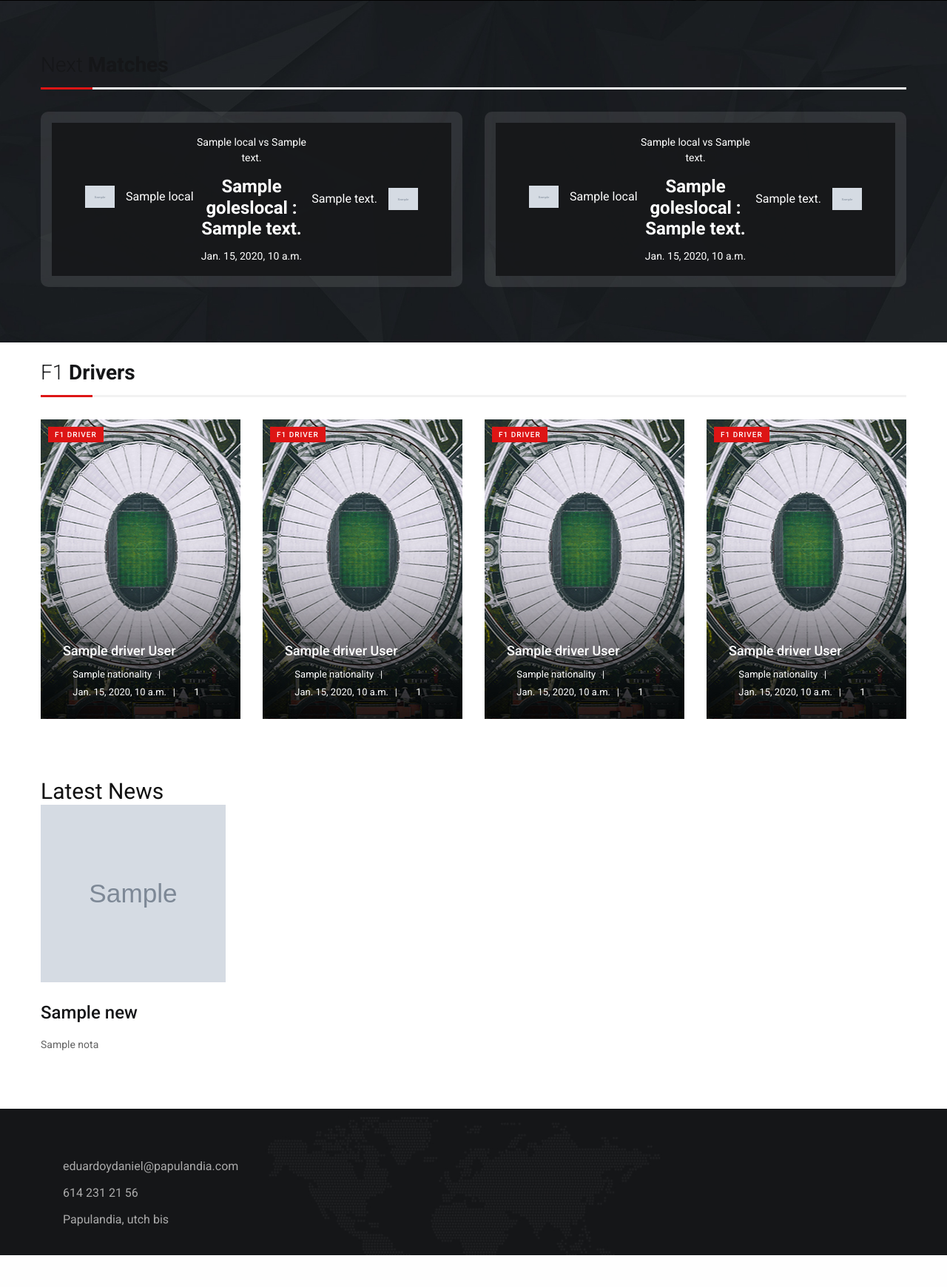
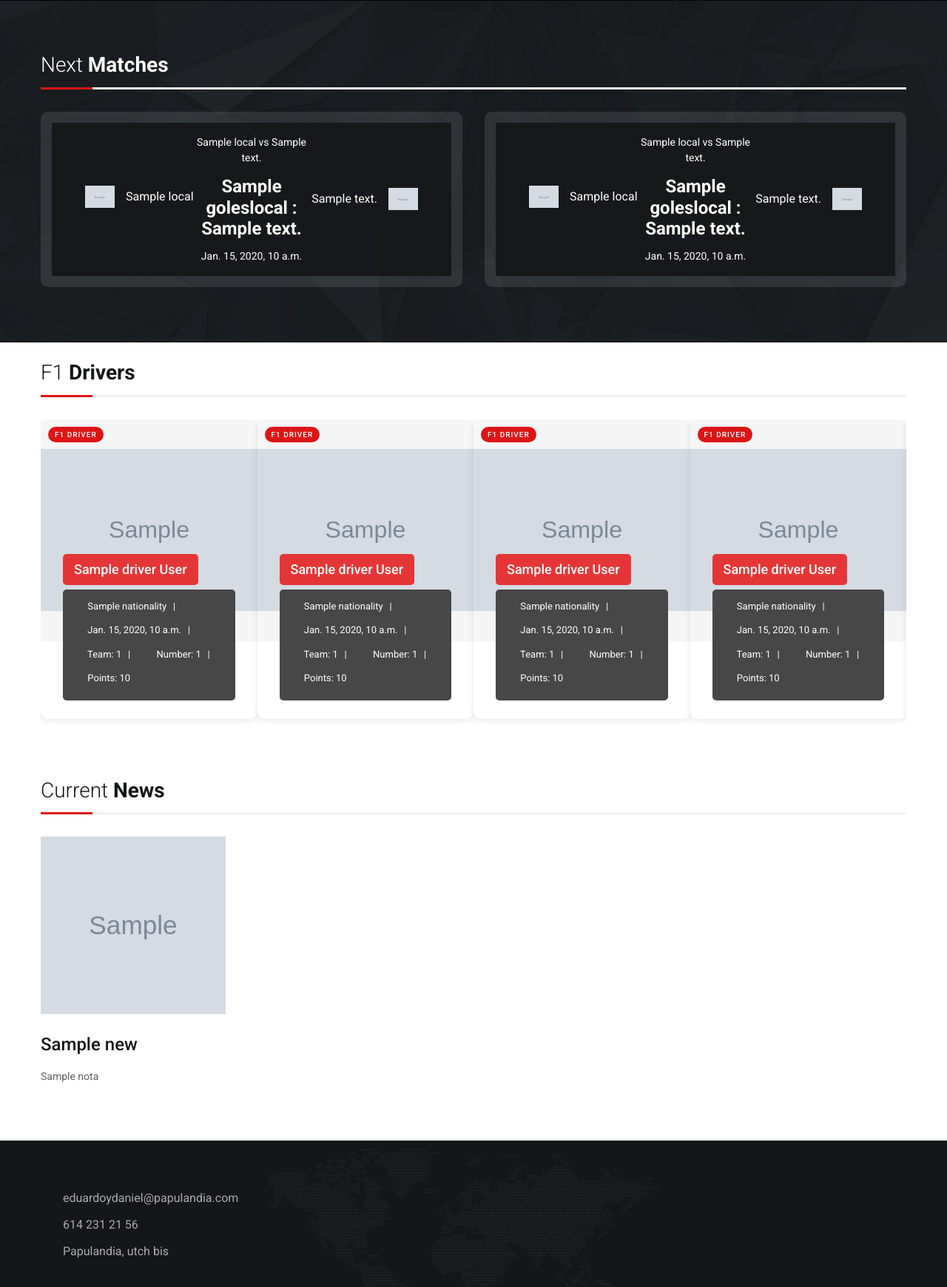
Before and after one commit to eduarell-cmd/Apimashup, a Django app: template mashup/templates/index.html in a window 1280 px wide. Shown: the part 819-2559 px from the top of the page at 74% size. Before the commit the page ends 2516 px from the top, so only its background shows below. Run offline with Django 5.2, Linux system fonts and the light colour scheme; the template is opened without the code that fills it: most values are stand-ins (such as "Sample title", 1, 10 or a date in 2020); grey boxes marked "Sample" are stand-in pictures; some libraries are stand-ins or nearby versions; some web fonts are replaced.

Commit message:
Arreglos menores

```diff
--- a/mashup/templates/index.html
+++ b/mashup/templates/index.html
@@ -48,6 +48,67 @@
             width: 60px;
             height: 60px;
             object-fit: contain;
+        }
+        .match-section .section-title h3 {
+            color: #ffffff;
+        }
+        .match-section .section-title span {
+            color: #ffffff;
+        }
+        /* Estilos para las tarjetas de conductores */
+        .soccer-item {
+            background: #ffffff;
+            border-radius: 10px;
+            overflow: hidden;
+            box-shadow: 0 2px 10px rgba(0,0,0,0.1);
+            transition: transform 0.3s ease;
+            position: relative;
+        }
+        .soccer-item:hover {
+            transform: translateY(-5px);
+        }
+        .si-pic {
+            position: relative;
+            overflow: hidden;
+        }
+        .si-text {
+            padding: 20px;
+        }
+        .si-tag {
+            position: absolute;
+            top: 15px;
+            left: 15px;
+            padding: 5px 15px;
+            background: #e53637;
+            color: #ffffff;
+            border-radius: 20px;
+            font-size: 12px;
+            z-index: 1;
+        }
+        .si-text h5 {
+            margin-bottom: 15px;
+            background: #e53637;
+            display: inline-block;
+            padding: 8px 15px;
+            border-radius: 5px;
+        }
+        .si-text h5 a {
+            color: #ffffff;
+            text-decoration: none;
+            font-weight: 600;
+        }
+        .si-text ul {
+            list-style: none;
+            padding: 0;
+            margin: 0;
+        }
+        .si-text ul li {
+            margin-bottom: 10px;
+            color: #666666;
+        }
+        .si-text ul li i {
+            color: #e53637;
+            margin-right: 10px;
         }
     </style>
 </head>
@@ -197,18 +258,46 @@
                 </div>
             </div>
             <div class="row">
+                <div class="col-lg-12">
                     <div class="video-slider owl-carousel">
                         {% if drivers %}
                         {% for driver in drivers %}
-                    <div class="col-lg-3">
-                        <div class="soccer-item set-bg" data-setbg="{% static 'img/soccer/soccer-1.jpg' %}">
+                        <div class="item">
+                            <div class="soccer-item">
                                 <div class="si-tag">F1 Driver</div>
+                                <div class="si-pic">
+                                    {% if driver.image_url %}
+                                        <img
+                                            src="{{ driver.image_url }}"
+                                            alt="{{ driver.name }} {{ driver.surname }}"
+                                            style="width: 100%; height: 300px; object-fit: contain; background-color: #f5f5f5;"
+                                            onerror="this.style.display='none'; this.nextElementSibling.style.display='flex';"
+                                        >
+                                        <div class="no-image-container" style="width: 100%; height: 300px; background-color: #f5f5f5; display: none; align-items: center; justify-content: center; text-align: center; padding: 20px;">
+                                            <div>
+                                                <i class="fa fa-user-circle" style="font-size: 64px; color: #e53637; margin-bottom: 15px; display: block;"></i>
+                                                <p style="color: #666666; margin: 0;">Imagen no disponible para</p>
+                                                <p style="color: #e53637; font-weight: bold; margin: 5px 0;">{{ driver.name }} {{ driver.surname }}</p>
+                                            </div>
+                                        </div>
+                                    {% else %}
+                                        <div class="no-image-container" style="width: 100%; height: 300px; background-color: #f5f5f5; display: flex; align-items: center; justify-content: center; text-align: center; padding: 20px;">
+                                            <div>
+                                                <i class="fa fa-user-circle" style="font-size: 64px; color: #e53637; margin-bottom: 15px; display: block;"></i>
+                                                <p style="color: #666666; margin: 0;">Imagen no disponible para</p>
+                                                <p style="color: #e53637; font-weight: bold; margin: 5px 0;">{{ driver.name }} {{ driver.surname }}</p>
+                                            </div>
+                                        </div>
+                                    {% endif %}
+                                </div>
                                 <div class="si-text">
                                     <h5><a href="{{driver.url}}">{{driver.name}} {{driver.surname}}</a></h5>
-                                <ul>
-                                    <li><i class="fa fa-calendar"></i> {{ driver.nationality }}</li>
-                                    <li><i class="fa fa-edit"></i> {{ driver.birthday }}</li>
-                                    <li><i class="fa fa-car"></i> {{ driver.teamId }}</li>
+                                    <ul style="background: #474747; padding: 10px; border-radius: 5px;">
+                                        <li><i class="fa fa-flag"></i> {{ driver.nationality }}</li>
+                                        <li><i class="fa fa-calendar"></i> {{ driver.birthday }}</li>
+                                        <li><i class="fa fa-car"></i> Team: {{ driver.teamId }}</li>
+                                        <li><i class="fa fa-trophy"></i> Number: {{ driver.number }}</li>
+                                        <li><i class="fa fa-star"></i> Points: {{ driver.points }}</li>
                                     </ul>
                                 </div>
                             </div>
@@ -220,6 +309,7 @@
                     </div>
                 </div>
             </div>
+        </div>
     </section>
     <!-- Video Section End -->
 
@@ -227,7 +317,10 @@
         <div class="container">
             <div class="row">
                 <div class="col-lg-12">
-                        <h3>Latest <span>News</span></h3>
+
+                        <div class="section-title">
+                            <h3>Current <span>News</span></h3>
+                        </div>
                     <div class="row">
                         {% if news %}
                         {% for new in news %}
@@ -289,6 +382,31 @@
     <script src="{% static 'js/jquery.slicknav.js' %}"></script>
     <script src="{% static 'js/owl.carousel.min.js' %}"></script>
     <script src="{% static 'js/main.js' %}"></script>
+    <script>
+        $(document).ready(function(){
+            $('.video-slider').owlCarousel({
+                items: 4,
+                loop: true,
+                margin: 20,
+                nav: true,
+                dots: true,
+                autoplay: true,
+                autoplayTimeout: 5000,
+                autoplayHoverPause: true,
+                responsive:{
+                    0:{
+                        items: 1
+                    },
+                    600:{
+                        items: 2
+                    },
+                    1000:{
+                        items: 4
+                    }
+                }
+            });
+        });
+    </script>
 </body>
 
 </html>
```
Also changed, not shown: mashup/mashup/services.py (+40 -1 lines). Lines whose indentation alone changed are shown as unchanged.
